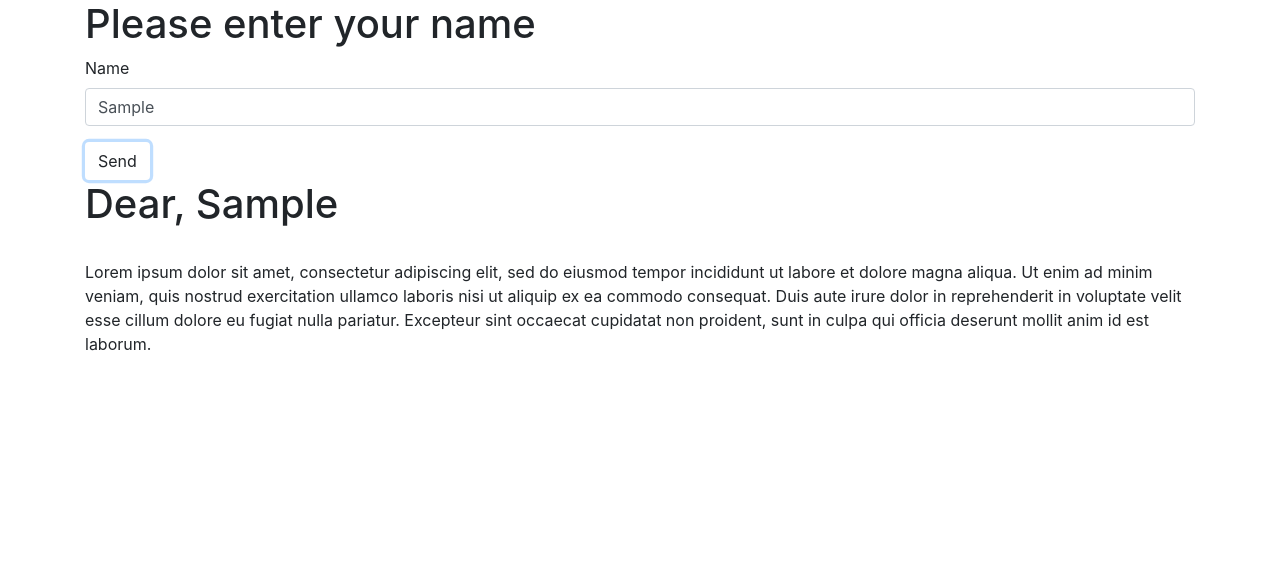
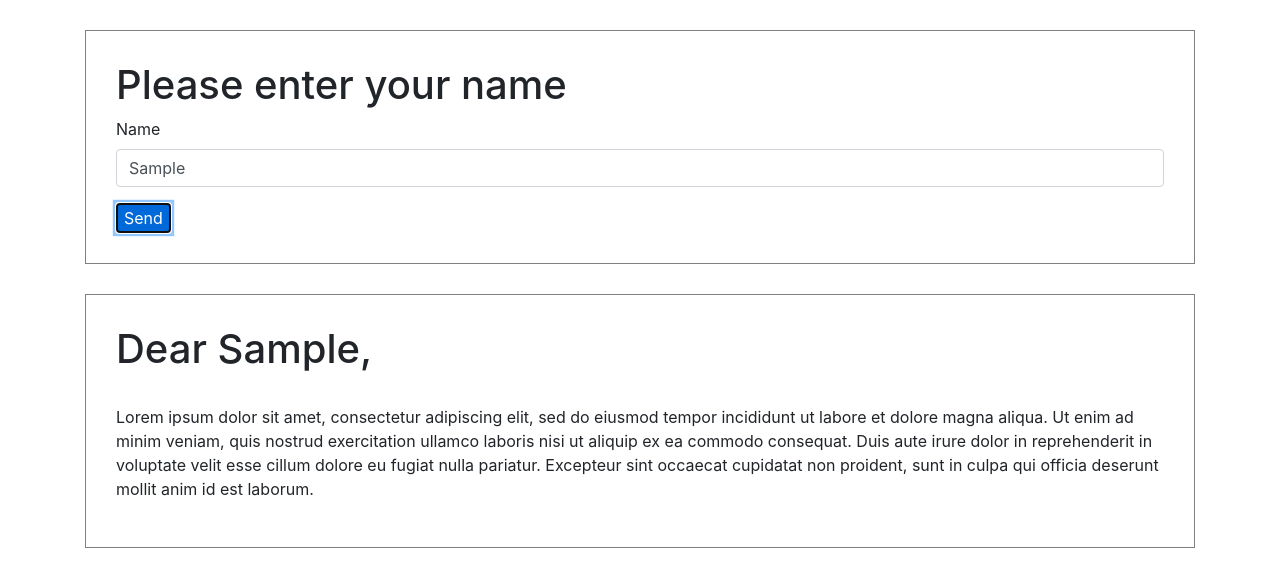
Before and after one commit to d-mccaslin/form-letter, a plain HTML site: page index.html in a window 1280 px wide. Both pictures are taken after typing "Sample" into the empty fields and a click on the button "Send". Drawn offline with Linux system fonts and the light colour scheme.

Commit message:
update styling/margins of groups on page
Jillian Gibson <jillian.l.gibson@gmail.com>

```diff
--- a/css/styles.css
+++ b/css/styles.css
@@ -1,3 +1,10 @@
 #letter {
   display: none;
 }
+
+.group-standard {
+  margin-top: 30px;
+  margin-bottom: 30px;
+  border: 1px gray solid;
+  padding: 30px;
+}
--- a/index.html
+++ b/index.html
@@ -9,6 +9,7 @@
 </head>
 <body>
   <div class="container">
+    <div class="group-standard">
       <h1>Please enter your name</h1>
       <div>
         <form id="formOne">
@@ -16,11 +17,12 @@
             <label for="name">Name</label>
             <input id="name" class="form-control" type="text">
           </div>
-        <button type="submit" class="btn">Send</button>
+          <button type="submit" class="btn-primary">Send</button>
         </form>
       </div>
-    <div id="letter">
-      <h1>Dear, <span class="name"></span></h1>
+    </div>
+    <div id="letter" class="group-standard">
+      <h1>Dear <span class="name"></span>,</h1>
       <br>
       <p>Lorem ipsum dolor sit amet, consectetur adipiscing elit, sed do eiusmod tempor incididunt ut labore et dolore magna aliqua. Ut enim ad minim veniam, quis nostrud exercitation ullamco laboris nisi ut aliquip ex ea commodo consequat. Duis aute irure dolor in reprehenderit in voluptate velit esse cillum dolore eu fugiat nulla pariatur. Excepteur sint occaecat cupidatat non proident, sunt in culpa qui officia deserunt mollit anim id est laborum.</p>
     </div>
```
Lines whose indentation alone changed are shown as unchanged.
